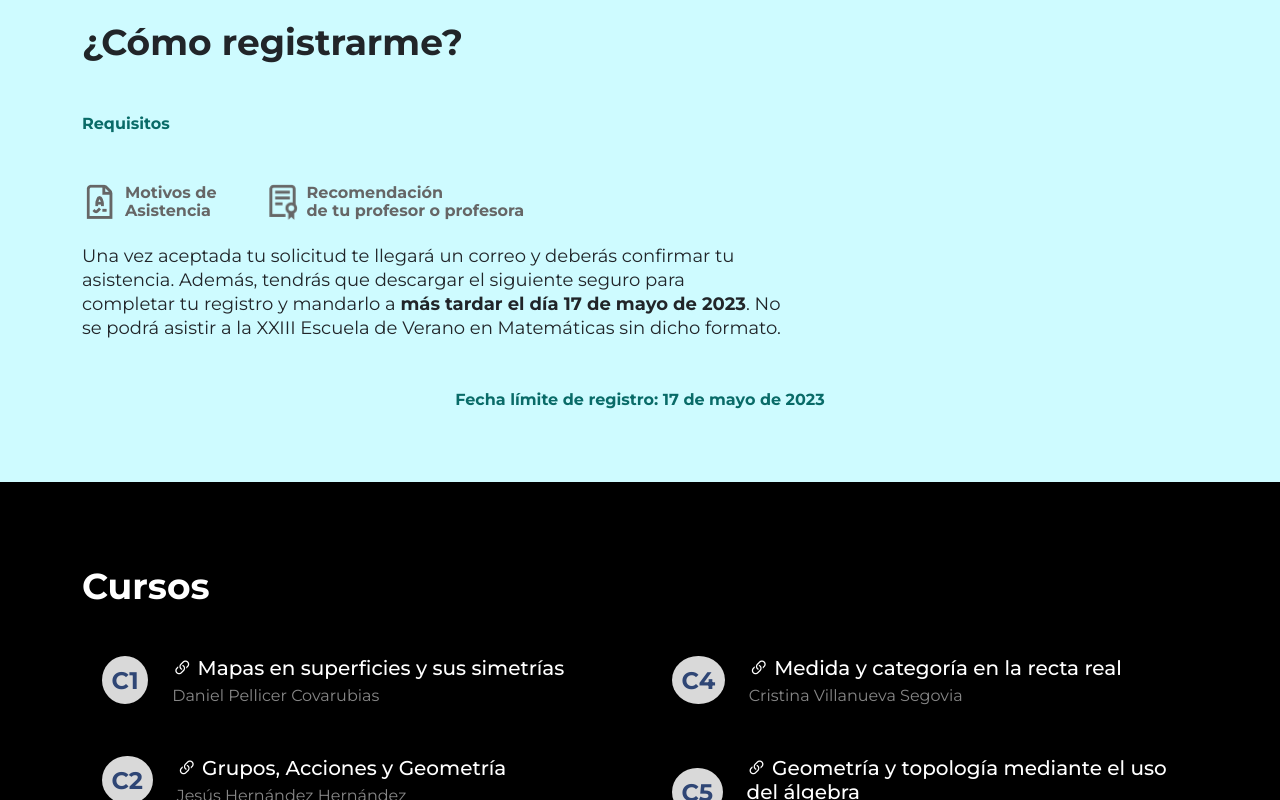
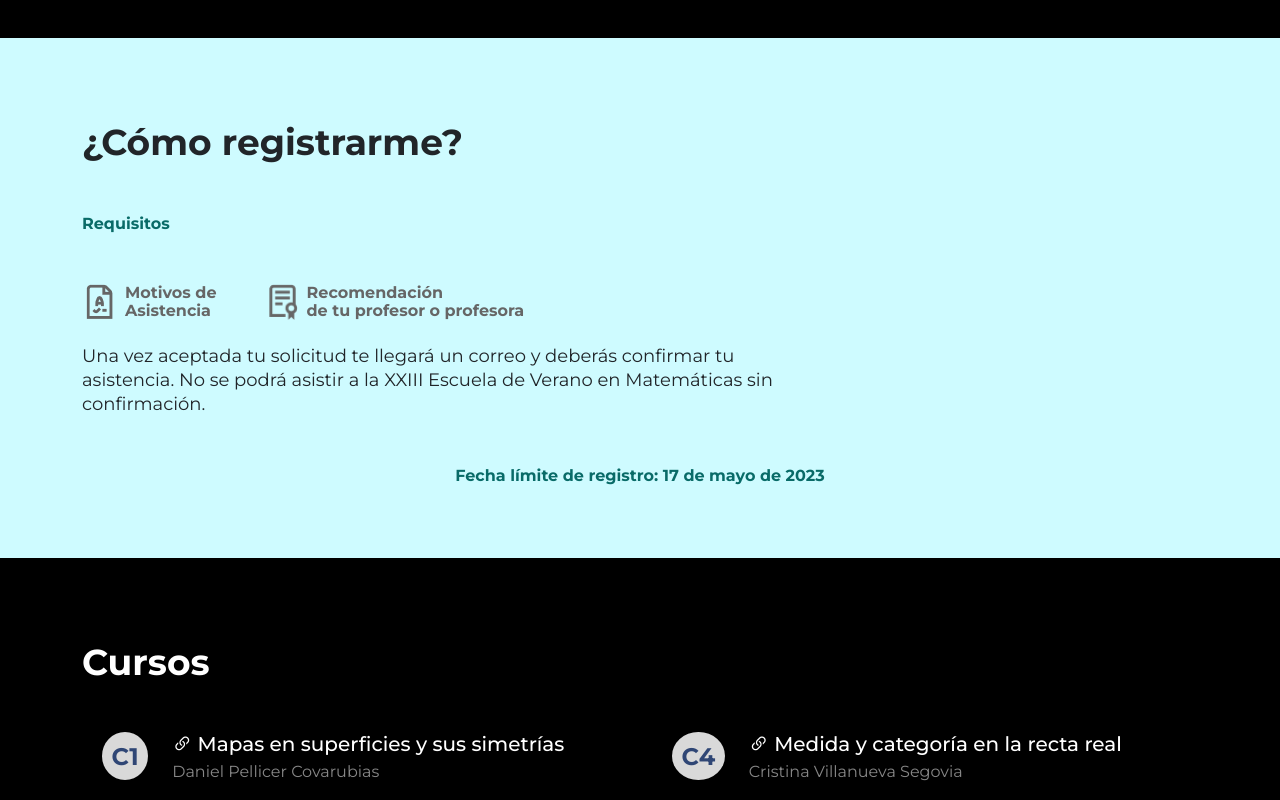
Before and after one commit to miguel-mx/escuela-verano-2024, a plain HTML site: page index.html in a window 1280 px wide. Shown: the part 1430-2230 px from the top of the page. Drawn offline with nearby package versions, Linux system fonts and the light colour scheme.

Commit message:
Confirmación

```diff
--- a/css/esver.css
+++ b/css/esver.css
@@ -345,7 +345,7 @@ li {
         background-color: black;
         /*position: relative;*/
         padding: 80px 0 40px 0;
-        min-height: 380px;
+        min-height: 480px;
     }
 
     .hero-days {
--- a/index.html
+++ b/index.html
@@ -131,9 +131,8 @@
         </div>
 
         <div class="content mt-4">
-            Una vez aceptada tu solicitud te llegará un correo y deberás confirmar tu asistencia. Además, tendrás que descargar el
-            siguiente seguro para completar tu registro y mandarlo a <strong>más tardar el día 17 de mayo de 2023</strong>. No se podrá
-            asistir a la XXIII Escuela de Verano en Matemáticas sin dicho formato.
+            Una vez aceptada tu solicitud te llegará un correo y deberás confirmar tu asistencia. No se podrá asistir a
+            la XXIII Escuela de Verano en Matemáticas sin confirmación.
         </div>
 
         <div class="text-center cyan-dark fw-bold mt-5">
```
